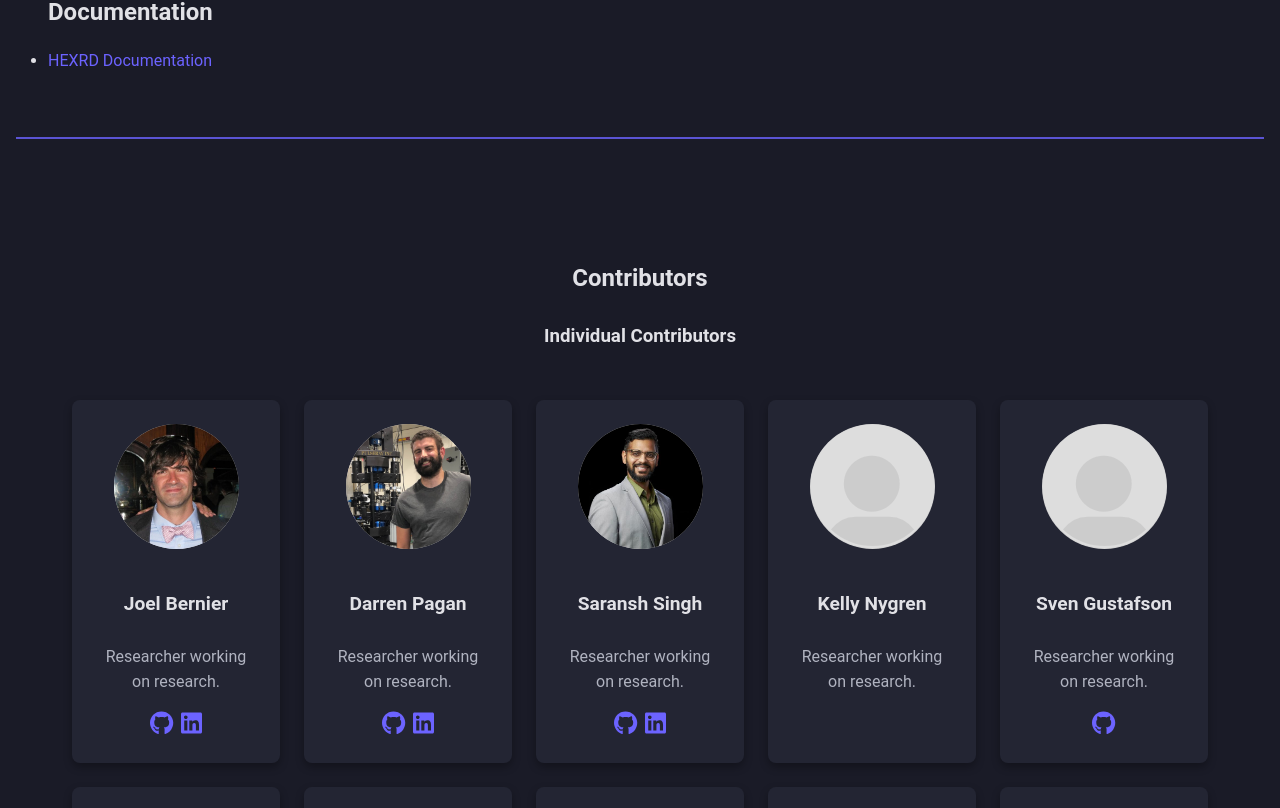
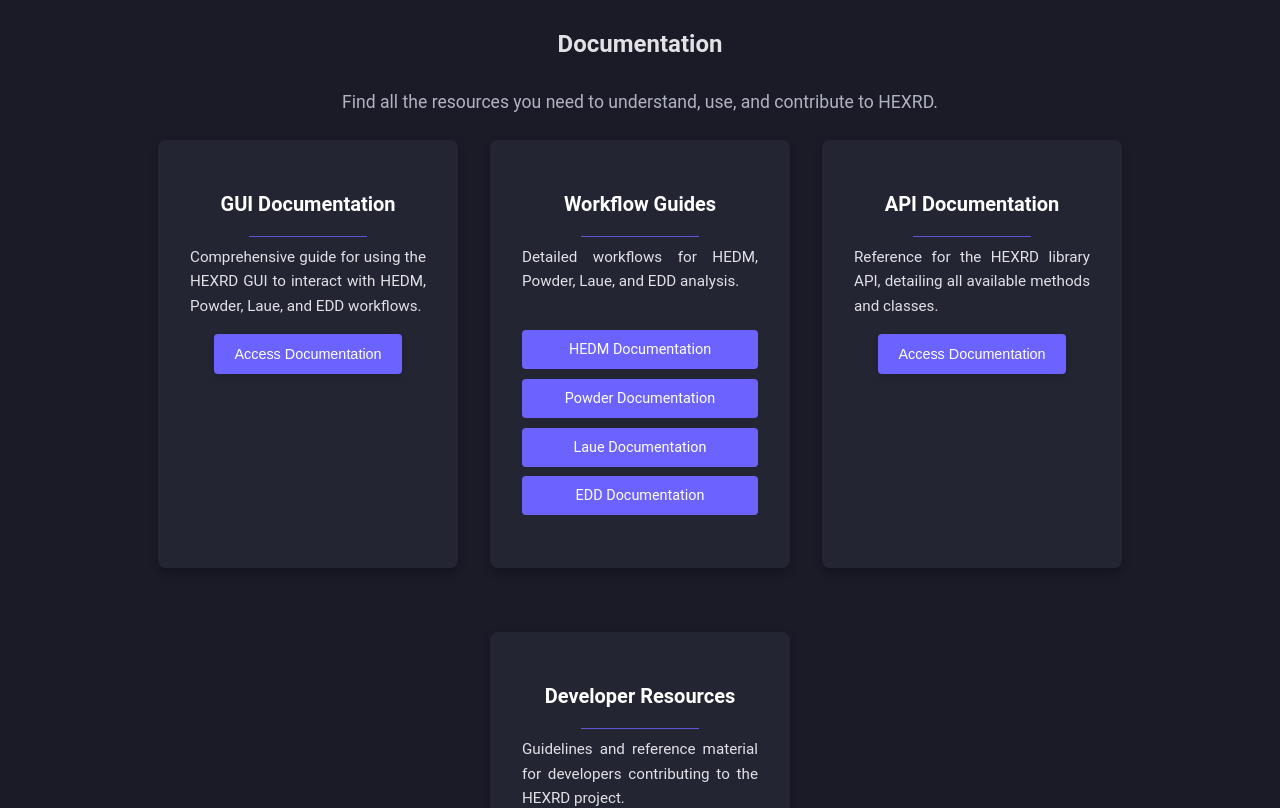
Before and after one commit to HEXRD/hexrd.github.io, a React (Create React App) app: page / in a window 1280 px wide. Shown: the part 1812-2620 px from the top of the page. Built offline with nearby package versions, Linux system fonts and the light colour scheme.

Commit message:
Update the documentation section

```diff
--- a/src/components/Documentation.js
+++ b/src/components/Documentation.js
@@ -1,11 +1,68 @@
 import React from 'react';
+import './Documentation.scss';
+
+const documentationData = [
+  {
+    title: "GUI Documentation",
+    description: "Comprehensive guide for using the HEXRD GUI to interact with HEDM, Powder, Laue, and EDD workflows.",
+    link: "https://hexrdgui.readthedocs.io/en/latest/"
+  },
+  {
+    title: "Workflow Guides",
+    description: "Detailed workflows for HEDM, Powder, Laue, and EDD analysis.",
+    subtypes: [
+      { name: "HEDM Documentation", link: "https://example.com/hedm-guide" },
+      { name: "Powder Documentation", link: "https://example.com/powder-guide" },
+      { name: "Laue Documentation", link: "https://example.com/laue-guide" },
+      { name: "EDD Documentation", link: "https://example.com/edd-guide" }
+    ]
+  },
+  {
+    title: "API Documentation",
+    description: "Reference for the HEXRD library API, detailing all available methods and classes.",
+    link: "https://hexrd.readthedocs.io/en/latest/hexrd.html"
+  },
+  {
+    title: "Developer Resources",
+    description: "Guidelines and reference material for developers contributing to the HEXRD project.",
+    subtypes: [
+      { name: "Contributing to the GUI", link: "https://hexrdgui.readthedocs.io/en/latest/contributing" },
+      { name: "Contributing to the Library", link: "https://example.com/cli-contrib" },
+      { name: "Technical Discussion", link: "https://hexrd.readthedocs.io/en/latest/dev/index.html" },
+    ]
+  }
+];
 
 const Documentation = () => (
-  <section id="documentation" style={{ padding: '2rem' }}>
+  <section className="documentation-section" id="documentation">
     <h2>Documentation</h2>
-    <ul>
-      <li><a href="https://hexrd.readthedocs.io" target="_blank" rel="noopener noreferrer">HEXRD Documentation</a></li>
-    </ul>
+    <p className="documentation-description">
+      Find all the resources you need to understand, use, and contribute to HEXRD.
+    </p>
+    <div className="documentation-grid">
+      {documentationData.map((doc, index) => (
+        <div key={index} className="documentation-card">
+          <h3 className="documentation-title">{doc.title}</h3>
+          <div className="card-title-divider"></div>
+          <p className="documentation-text">{doc.description}</p>
+          {doc.subtypes ? (
+            <ul className="subtype-list">
+              {doc.subtypes.map((subtype, subIndex) => (
+                <li key={subIndex} className="subtype-item">
+                  <a href={subtype.link} target="_blank" rel="noopener noreferrer">
+                    {subtype.name}
+                  </a>
+                </li>
+              ))}
+            </ul>
+          ) : (
+            <a href={doc.link} target="_blank" rel="noopener noreferrer">
+              <button className="documentation-button">Access Documentation</button>
+            </a>
+          )}
+        </div>
+      ))}
+    </div>
   </section>
 );
 
--- /dev/null
+++ b/src/components/Documentation.scss
@@ -0,0 +1,122 @@
+@import '../styles/global';
+
+.documentation-section {
+  padding: 4rem 2rem;
+  background: $background-color;
+  text-align: center;
+
+  h2 {
+    color: $text-color;
+    margin-bottom: 1.5rem;
+  }
+
+  .documentation-description {
+    font-size: 1.1rem;
+    color: $secondary-text-color;
+    margin-bottom: 2rem;
+    max-width: 700px;
+    margin: 0 auto;
+  }
+
+  .documentation-grid {
+    display: flex;
+    flex-wrap: wrap;
+    gap: 2rem;
+    justify-content: center;
+    padding: 1.5rem;
+  }
+
+  .documentation-card {
+    background: $secondary-background-color;
+    color: $text-color;
+    padding: 2rem;
+    border-radius: 8px;
+    box-shadow: $box-shadow;
+    text-align: left;
+    width: 300px;
+    display: flex;
+    flex-direction: column;
+    align-items: center;
+    margin-bottom: $spacing-large;
+
+    .documentation-title {
+      font-size: 1.25rem;
+      font-weight: bold;
+      margin-bottom: 0.5rem;
+      color: $white;
+      text-align: center;
+    }
+
+    .documentation-text {
+      font-size: 0.95rem;
+      color: $text-color;
+      margin-bottom: 1rem;
+      text-align: justify;
+    }
+
+    .card-title-divider {
+      width: 50%;
+      height: 1px;
+      background-color: $primary-color;
+      opacity: 0.8;
+      margin: $spacing-small 0;
+    }
+
+    .subtype-list {
+      list-style: none;
+      padding: 0;
+      margin: 1rem 0;
+      width: 100%;
+      display: flex;
+      flex-direction: column;
+      align-items: stretch;
+
+      .subtype-item {
+        margin: 0.3rem 0;
+        display: flex;
+        justify-content: center;
+
+        a {
+          display: inline-flex;
+          justify-content: center;
+          width: 100%;
+          padding: 0.5rem 1rem;
+          background-color: $primary-color;
+          color: $white;
+          border-radius: 4px;
+          font-size: 0.9rem;
+          text-decoration: none;
+          transition: background-color 0.2s;
+
+          &:hover {
+            background-color: $accent-color;
+          }
+        }
+      }
+    }
+
+    .documentation-button {
+      font-size: 0.9rem;
+      padding: 0.75rem 1.25rem;
+      background-color: $primary-color;
+      color: $white;
+      border: none;
+      border-radius: 4px;
+      cursor: pointer;
+      box-shadow: 0 4px 6px rgba(0, 0, 0, 0.1);
+      transition: background-color 0.2s ease, box-shadow 0.2s ease, transform 0.2s ease;
+      width: 100%;
+
+      &:hover {
+        background-color: $accent-color;
+        box-shadow: 0 6px 12px rgba(0, 0, 0, 0.15);
+        transform: translateY(-2px);
+      }
+
+      &:focus {
+        outline: none;
+        box-shadow: 0 0 0 3px rgba($primary-color, 0.4);
+      }
+    }
+  }
+}
```
